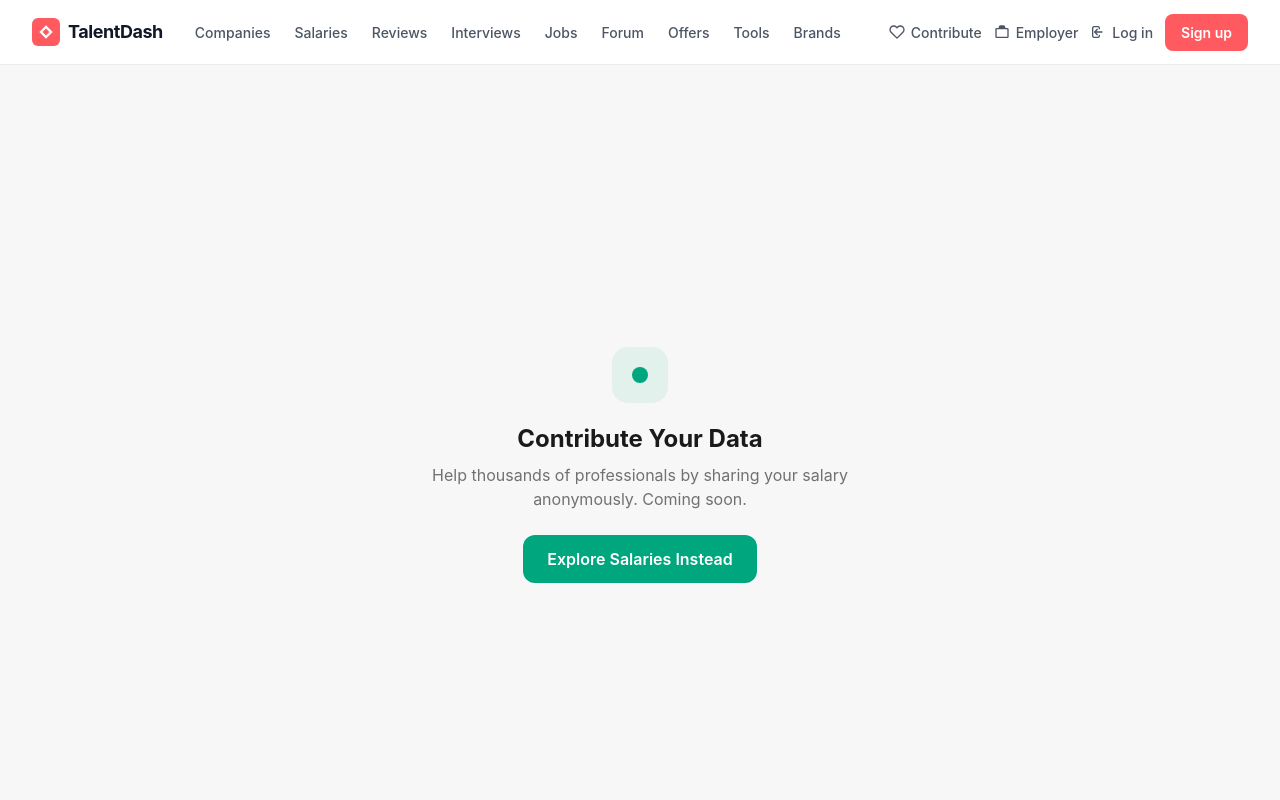
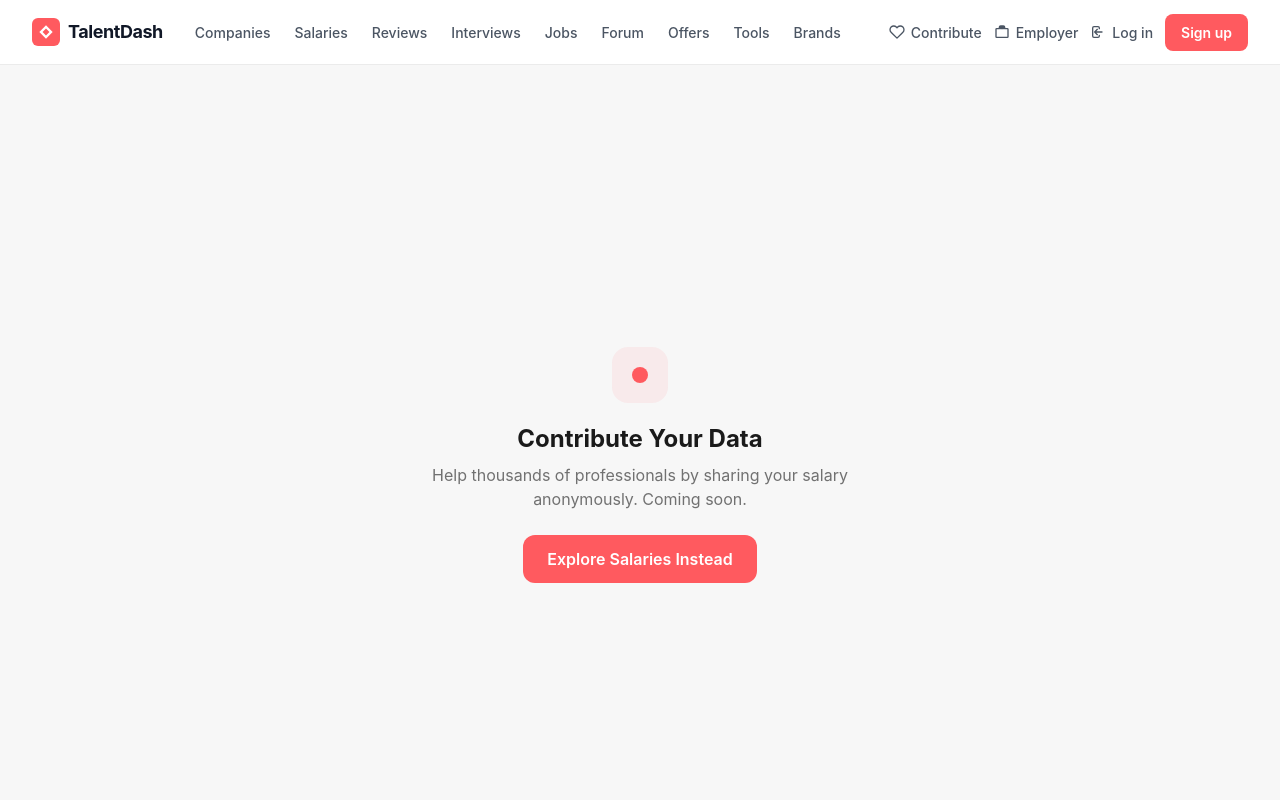
Before and after one commit to Visshwasmai24/talentdash, a Next.js app: page /contribute in a window 1280 px wide. Shown: the top 800 px of the page. Built offline with nearby package versions, Linux system fonts and the light colour scheme.

Commit message:
Change color scheme for contribution page

```diff
--- a/app/contribute/page.tsx
+++ b/app/contribute/page.tsx
@@ -12,12 +12,12 @@ export default function Page() {
   return (
     <main className="min-h-screen bg-[#F7F7F7] flex items-center justify-center px-4">
       <div className="text-center max-w-md">
-        <div className="w-14 h-14 rounded-2xl mx-auto mb-5 flex items-center justify-center" style={{ backgroundColor: '#00A67E15' }}>
-          <span className="w-4 h-4 rounded-full" style={{ backgroundColor: '#00A67E' }} />
+        <div className="w-14 h-14 rounded-2xl mx-auto mb-5 flex items-center justify-center" style={{ backgroundColor: '#FF5A5F15' }}>
+          <span className="w-4 h-4 rounded-full" style={{ backgroundColor: '#FF5A5F' }} />
         </div>
         <h1 className="text-2xl font-bold text-[#1a1a1a] mb-2">Contribute Your Data</h1>
         <p className="text-[#717171] mb-6">Help thousands of professionals by sharing your salary anonymously. Coming soon.</p>
-        <Link href="/salaries" className="inline-flex px-6 py-3 bg-[#00A67E] text-white font-semibold rounded-xl hover:bg-[#008f6c] transition-colors">
+        <Link href="/salaries" className="inline-flex px-6 py-3 bg-[#FF5A5F] text-white font-semibold rounded-xl hover:bg-[#e0484d] transition-colors">
           Explore Salaries Instead
         </Link>
       </div>
```
